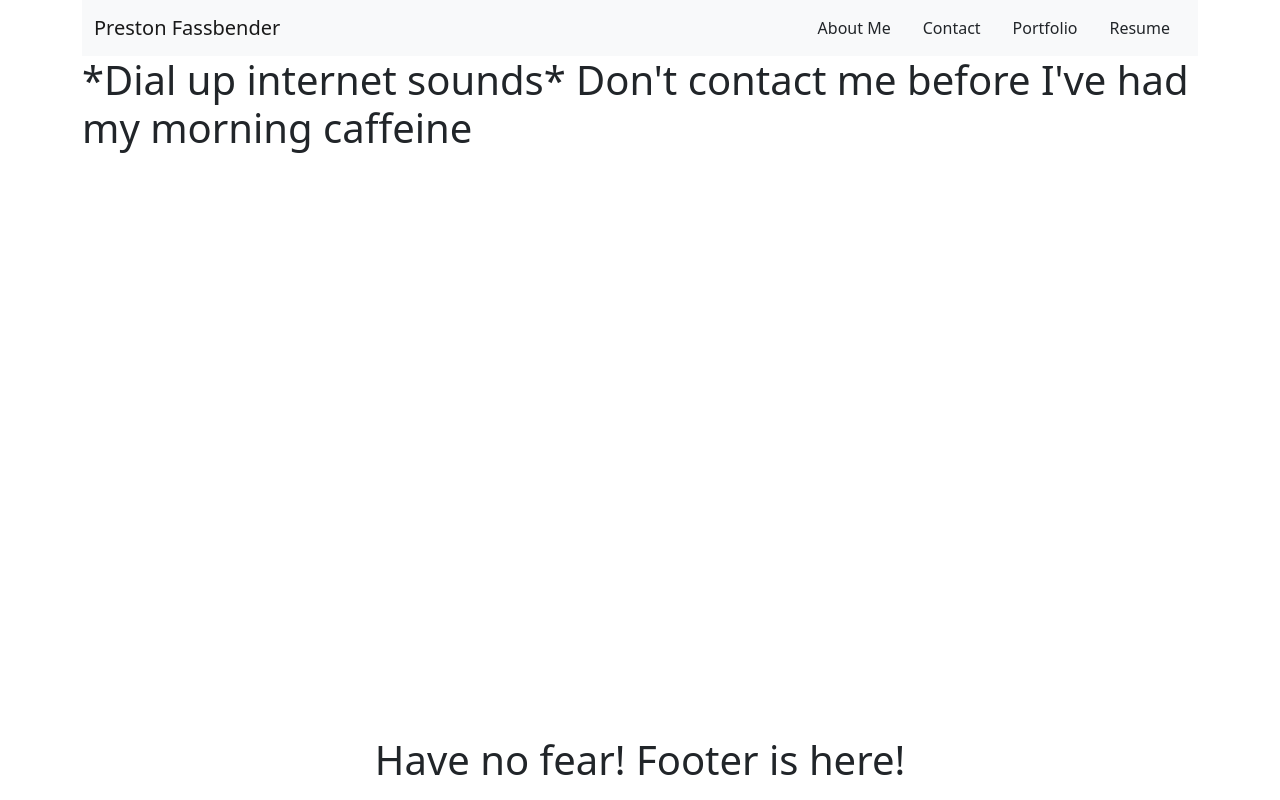
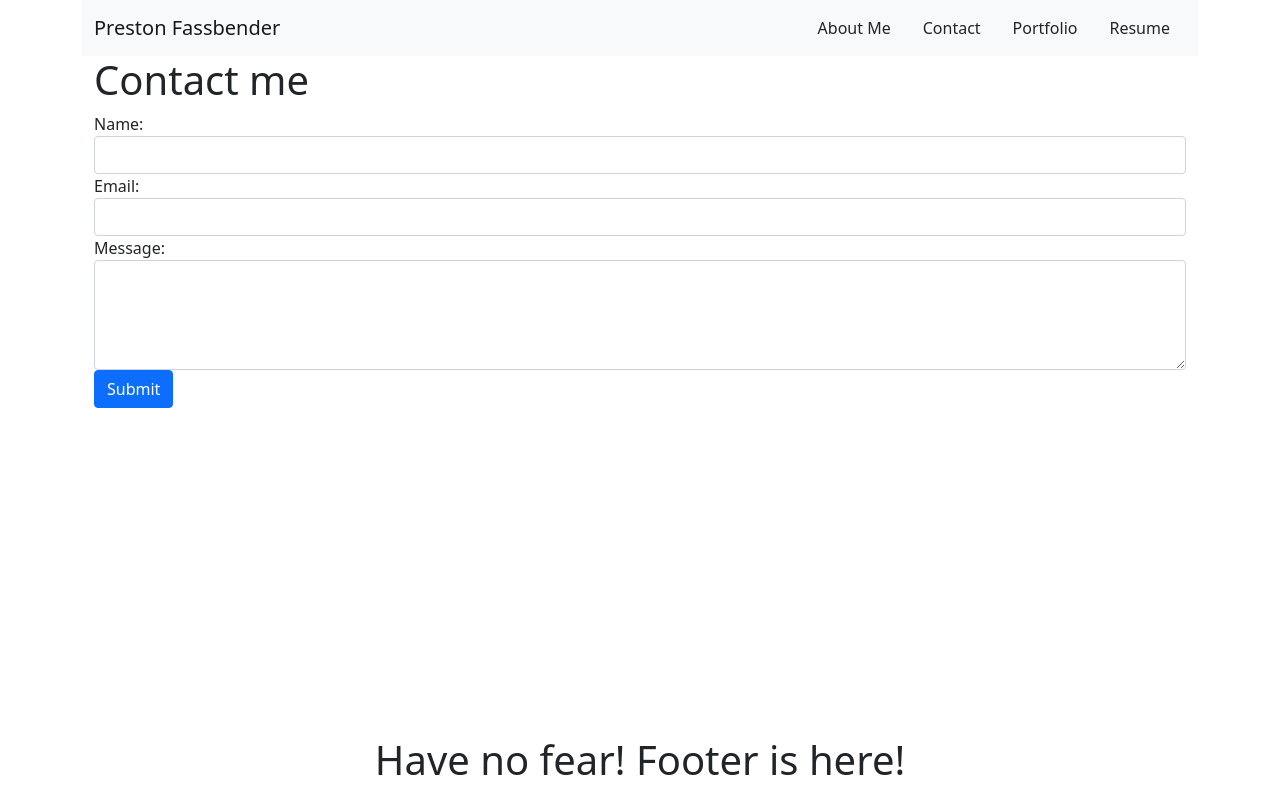
Before and after one commit to p-fassbender/react-portfolio, a React (Create React App) app: page / in a window 1280 px wide. Both pictures are taken after a click on the element "Contact". Built offline with nearby package versions, Linux system fonts and the light colour scheme.

Commit message:
created contact me form with form state change handler for error messages and submit handler, added email validation util

```diff
--- a/src/components/Contact/index.js
+++ b/src/components/Contact/index.js
@@ -1,10 +1,62 @@
-import React from 'react';
+import React, { useState } from 'react';
+import { validateEmail } from '../../utils/helpers';
+
 
 function Contact() {
+    const [formState, setFormState] = useState({ name: '', email: '', message: '' });
+    const { name, email, message } = formState;
+
+    const [errorMessage, setErrorMessage] = useState('');
+
+    function handleChange(e) {
+        if (e.target.name === 'Email') {
+            const isValid = validateEmail(e.target.value);
+            if (!isValid) {
+                setErrorMessage('Your email is invalid.');
+            } else {
+                setErrorMessage('');
+            }
+        } else {
+            if (!e.target.value.length) {
+                setErrorMessage(`${e.target.name} is required.`);
+            } else {
+                setErrorMessage('');
+            }
+        }
+        if (!errorMessage) {
+            setFormState({ ...formState, [e.target.name]: e.target.value });
+        }
+    }
+
+    function handleSubmit(e) {
+        e.preventDefault();
+        console.log(formState);
+    }
+
     return (
-        <section>
-            <h1>*Dial up internet sounds* Don't contact me before I've had my morning caffeine</h1>
-        </section>
+        <div className='container'>
+            <h1>Contact me</h1>
+            <form onSubmit={handleSubmit}>
+                <div className='form-group'>
+                    <label htmlFor="Name">Name:</label>
+                    <input className='form-control' type="text" name="Name" defaultValue={name} onBlur={handleChange} />
+                </div>
+                <div className='form-group'>
+                    <label htmlFor="Email">Email:</label>
+                    <input className='form-control' type="email" name="Email" defaultValue={email} onBlur={handleChange} />
+                </div>
+                <div className='form-group'>
+                    <label htmlFor="Message">Message:</label>
+                    <textarea className='form-control' name="Message" rows="4" defaultValue={message} onBlur={handleChange} />
+                </div>
+                {errorMessage && (
+                    <div>
+                        <p>{errorMessage}</p>
+                    </div>
+                )}
+                <button className='btn btn-primary' type="submit">Submit</button>
+            </form>
+        </div>
     )
 }
 
--- /dev/null
+++ b/src/utils/helpers.js
@@ -0,0 +1,4 @@
+export function validateEmail(email) {
+    var re = /^(([^<>()[\]\\.,;:\s@"]+(\.[^<>()[\]\\.,;:\s@"]+)*)|(".+"))@((\[[0-9]{1,3}\.[0-9]{1,3}\.[0-9]{1,3}\.[0-9]{1,3}\])|(([a-zA-Z\-0-9]+\.)+[a-zA-Z]{2,}))$/;
+    return re.test(String(email).toLowerCase());
+}
```
Also changed, not shown: 1 other file (tests, documents, lock files or other folders).
